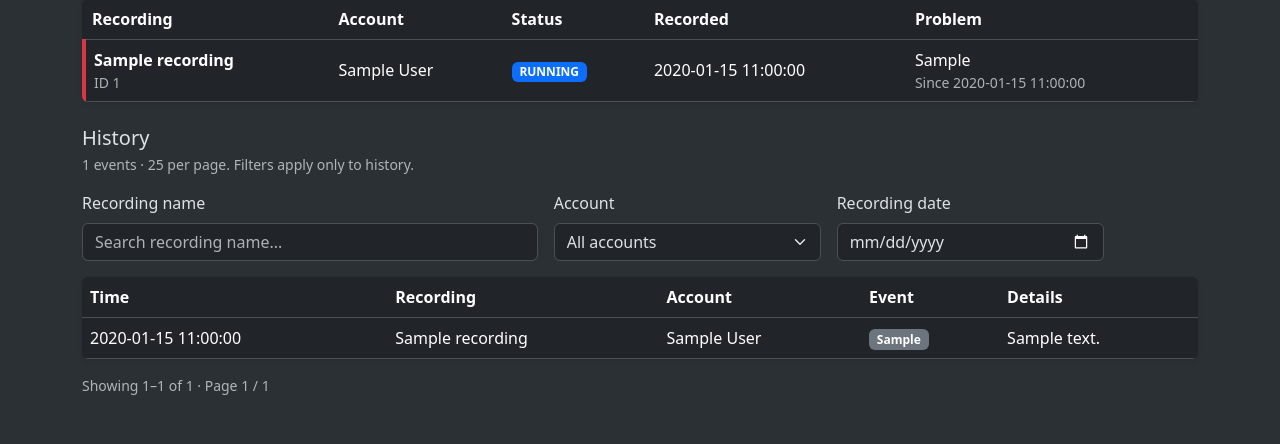
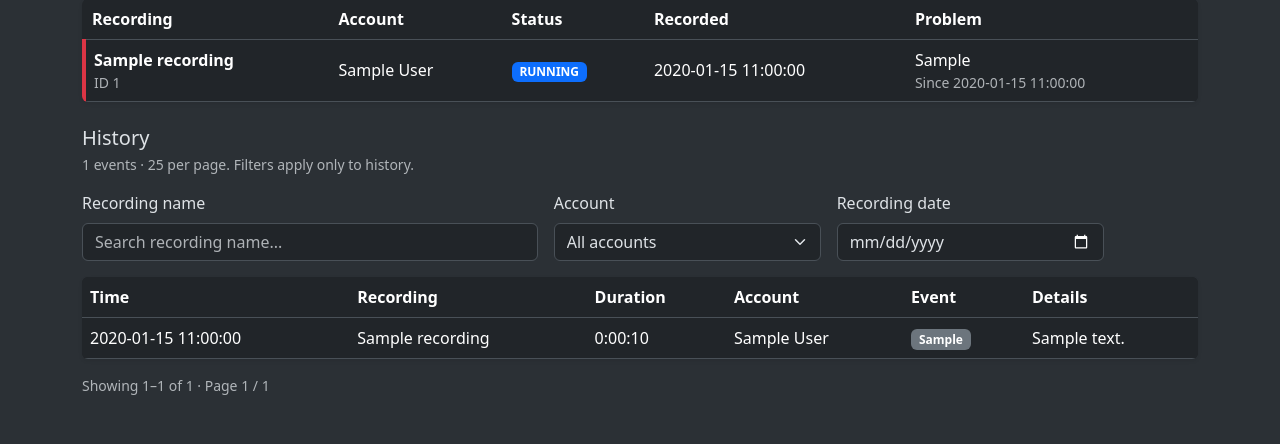
Before and after one commit to slawciod82/CMDownloaderUI, a Flask app: page / in a window 1280 px wide. Shown: the part 607-1051 px from the top of the page. Run offline with Flask 3, Linux system fonts and the light colour scheme; tables that the repository leaves empty hold one stand-in row (values such as "Sample post").

Commit message:
Duration: display ffprobe seconds as h:mm:ss

```diff
--- a/templates/_record_browser.html
+++ b/templates/_record_browser.html
@@ -73,6 +73,7 @@
             <tr>
                 <th>Time</th>
                 <th>Recording</th>
+                <th>Duration</th>
                 <th>Account</th>
                 <th>Event</th>
                 <th>Details</th>
@@ -83,6 +84,7 @@
             <tr>
                 <td class="text-nowrap">{{ event.created_at|localtime }}</td>
                 <td>{{ event.recording.recording_name }}</td>
+                <td class="text-nowrap">{{ event.recording.duration_seconds|recording_duration }}</td>
                 <td>{{ event.recording.account.name }}</td>
                 <td><span class="badge {{ event.event_type|status_class }}">{{ event.event_type }}</span></td>
                 <td>{{ event.message }}</td>
```
